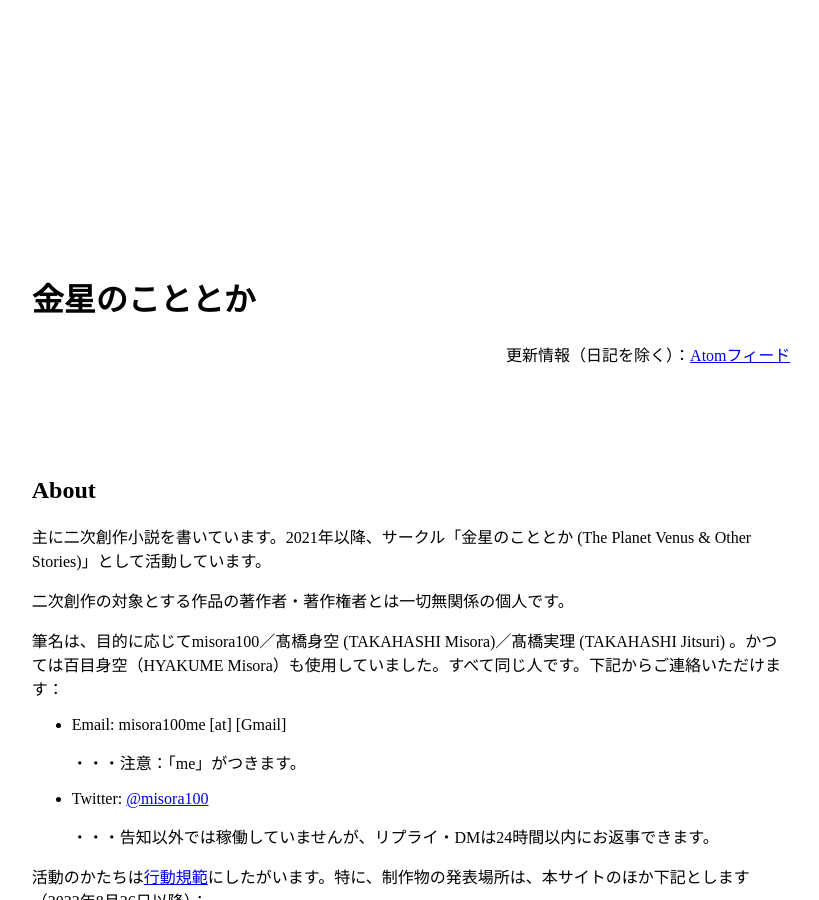
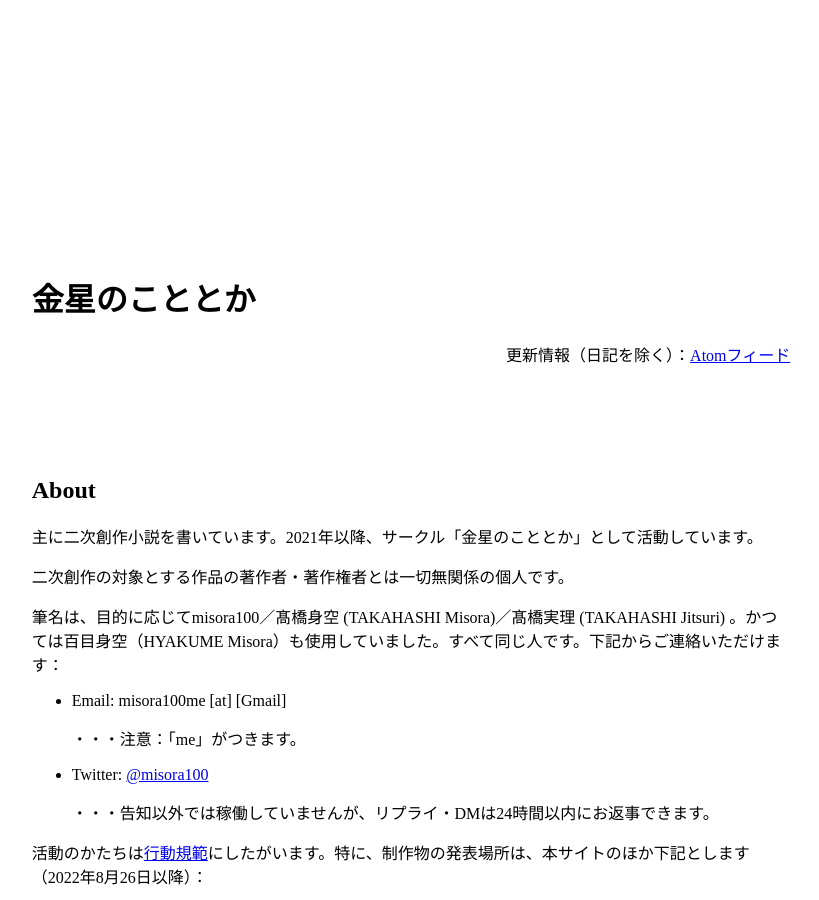
Before and after one commit to misora100/misora100.github.io, a Jekyll site: the page index.html, which Jekyll copies as it is, in a window 1280 px wide and 900 px high. Shown: the whole window, without its empty margins (229-1048 px from the left). Built offline with Jekyll 4.4.1, drawn with Linux system fonts in a browser that asks for light colours; some of the changed text lies outside the part shown.

Commit message:
Update index.html

```diff
--- a/index.html
+++ b/index.html
@@ -31,7 +31,7 @@
     </div>
     <div class="main">
         <h2>About</h2>
-        <p>主に二次創作小説を書いています。2021年以降、サークル「金星のこととか (The Planet Venus & Other Stories)」として活動しています。</p>
+        <p>主に二次創作小説を書いています。2021年以降、サークル「金星のこととか」として活動しています。</p>
         <p>二次創作の対象とする作品の著作者・著作権者とは一切無関係の個人です。</p>
         <p>筆名は、目的に応じてmisora100／髙橋身空 (TAKAHASHI Misora)／髙橋実理 (TAKAHASHI Jitsuri) 。かつては百目身空（HYAKUME Misora）も使用していました。すべて同じ人です。下記からご連絡いただけます：</p>
         <ul>
@@ -98,7 +98,7 @@
         </ul>
     </div>
     <div class="footer">
-        <p>&copy; 2022 金星のこととか (The Planet Venus & Other Stories)</p>
+        <p>&copy; 2022 金星のこととか</p>
     </div>
     </body>
 </html>
```
